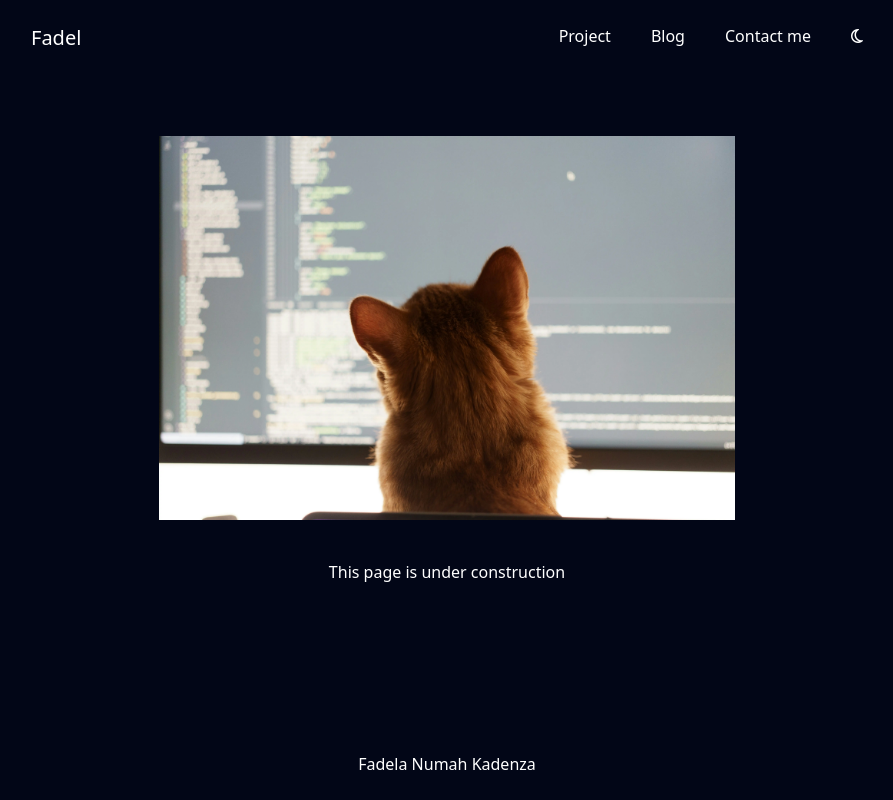
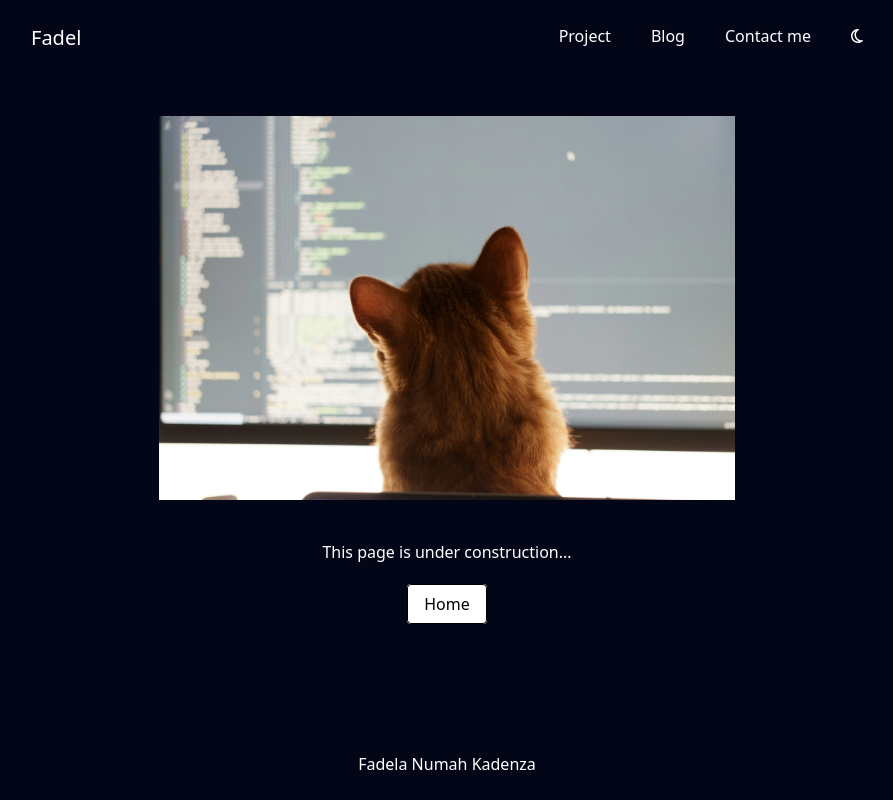
Before and after one commit to FadelYang/fadelanuma, a React (Vite) app: page /blogs in a window 1280 px wide. Shown: the whole page, without its empty margins (193-1086 px from the left). Built offline with nearby package versions, Linux system fonts and the light colour scheme.

Commit message:
feat: add 404 page

```diff
--- a/src/App.jsx
+++ b/src/App.jsx
@@ -8,6 +8,7 @@ import Home from "./pages/Home";
 import Project from "./pages/UnderConstruction";
 import Blog from "./pages/UnderConstruction";
 import ContactMe from "./pages/UnderConstruction";
+import NotFound from "./pages/NotFound";
 
 function App() {
   const {isDarkModeActive, setIsDarkModeActive, darkModeHandler} =
@@ -55,6 +56,16 @@ function App() {
           />
         }
       />
+      <Route
+        path="*"
+        element={
+          <NotFound
+            isDarkModeActive={isDarkModeActive}
+            setIsDarkModeActive={setIsDarkModeActive}
+            darkModeHandler={darkModeHandler}
+          />
+        }
+      />
     </Routes>
   );
 }
--- a/src/pages/Home.jsx
+++ b/src/pages/Home.jsx
@@ -12,7 +12,7 @@ const Home = (props) => {
         isDarkModeActive={isDarkModeActive}
         setIsDarkModeActive={setIsDarkModeActive}
       >
-        <div className="mt-10 sm:mt-32">
+        <div className="mt-10 sm:mt-20 md:mt-32">
           <div className="">
             <h1 className="text-4xl font-bold">Hello, my name is Fadel</h1>
             <h2 className="mt-2 text-base">
--- /dev/null
+++ b/src/pages/NotFound.jsx
@@ -0,0 +1,25 @@
+import React from "react";
+import MainTemplate from "../templates/MainTemplate";
+import {Link} from "react-router-dom";
+
+const NotFound = (props) => {
+  const {darkModeHandler, isDarkModeActive, setIsDarkModeActive} = props;
+
+  return (
+    <MainTemplate
+      darkModeHandler={darkModeHandler}
+      isDarkModeActive={isDarkModeActive}
+      setIsDarkModeActive={setIsDarkModeActive}
+    >
+      <div className="flex flex-col items-center justify-center h-screen gap-10 -my-28">
+        <h1 className="text-9xl">404</h1>
+        <h2 className="text-4xl">Page not found</h2>
+        <div className="-my-2">
+          <Link to="/" className="px-4 py-2 border border-black rounded dark:bg-white dark:text-black">Home</Link>
+        </div>
+      </div>
+    </MainTemplate>
+  );
+};
+
+export default NotFound;
--- a/src/pages/UnderConstruction.jsx
+++ b/src/pages/UnderConstruction.jsx
@@ -1,6 +1,6 @@
-import React from "react";
 import MainTemplate from "../templates/MainTemplate";
-import CodingCatImage from "/coding-cat-unsplash.webp"
+import CodingCatImage from "/coding-cat-unsplash.webp";
+import {Link} from "react-router-dom"
 
 const UnderConstruction = (props) => {
   const {darkModeHandler, isDarkModeActive, setIsDarkModeActive} = props;
@@ -14,9 +14,17 @@ const UnderConstruction = (props) => {
       >
         <div className="flex flex-col items-center justify-center h-screen gap-10 -my-28">
           <div>
-            <img src={CodingCatImage} alt="funny coding cat" className='h-96'/>
+            <img src={CodingCatImage} alt="funny coding cat" className="h-96" />
           </div>
-          This page is under construction
+          This page is under construction...
+          <div className="-my-3">
+            <Link
+              to="/"
+              className="px-4 py-2 border border-black rounded dark:bg-white dark:text-black"
+            >
+              Home
+            </Link>
+          </div>
         </div>
       </MainTemplate>
     </>
```
